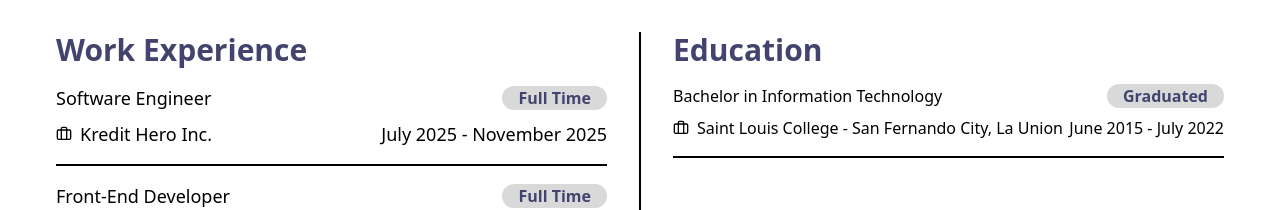
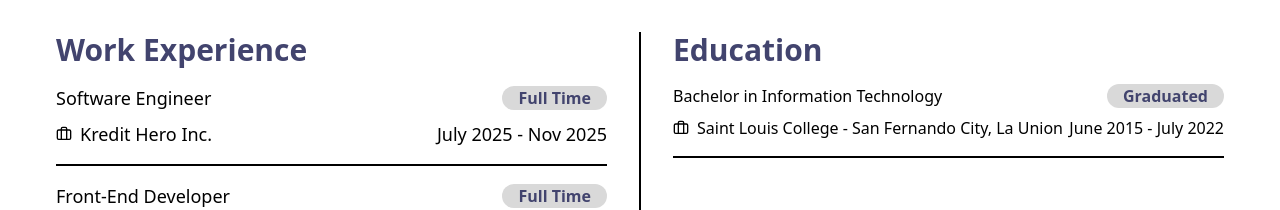
Before and after one commit to cjsupan/cj-portfolio, a React (Vite) app: page / in a window 1280 px wide. Shown: the part 944-1154 px from the top of the page. Built offline with nearby package versions, Linux system fonts and the light colour scheme.

Commit message:
fix: correct date format for Kredit Hero Inc. work experience

```diff
--- a/src/constants/about.ts
+++ b/src/constants/about.ts
@@ -4,7 +4,7 @@ export const workExperience: About[] = [
   {
     title: "Software Engineer",
     company: "Kredit Hero Inc.",
-    date: "July 2025 - November 2025",
+    date: "July 2025 - Nov 2025",
     type: "Full Time",
     description: " ",
   },
```
